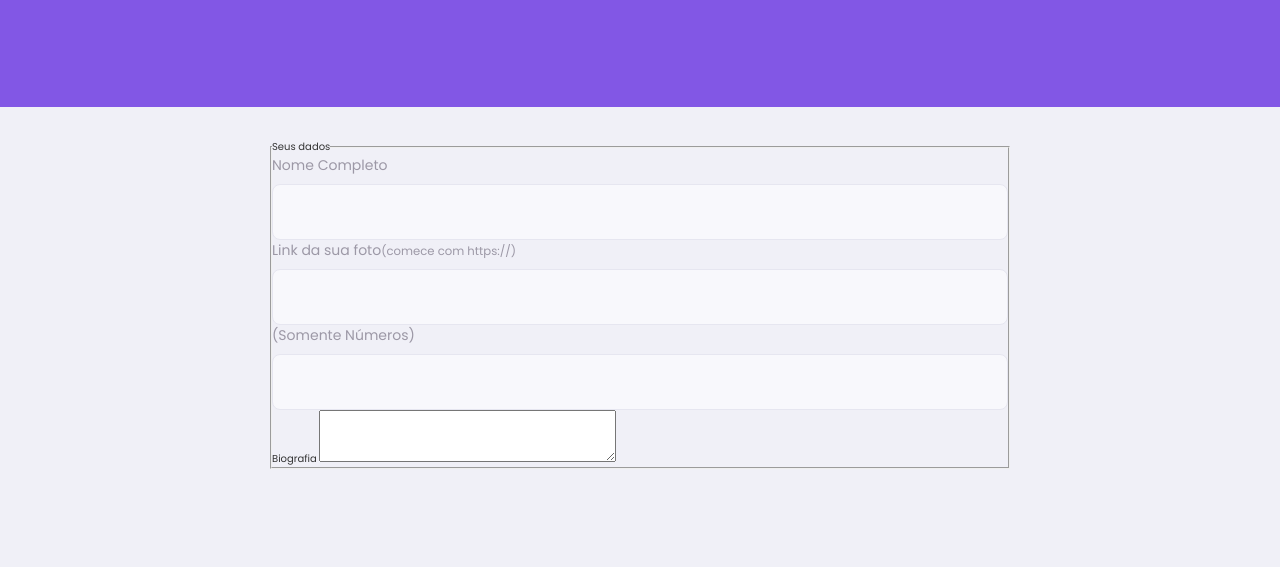
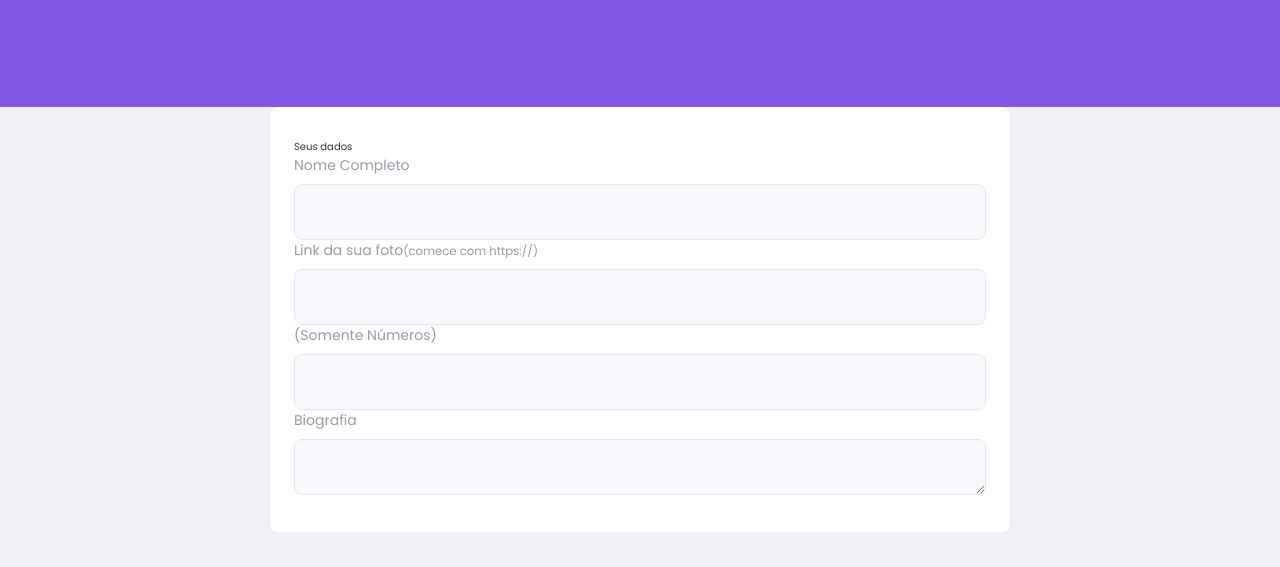
Before and after one commit to Treguas/Next-Level-Week-2, a plain HTML site: page give-classes.html in a window 1280 px wide. Shown: the part 233-800 px from the top of the page. Drawn offline with Linux system fonts and the light colour scheme.

Commit message:
css give-classes

```diff
--- a/css/page-give-classes.css
+++ b/css/page-give-classes.css
@@ -1,5 +1,14 @@
 body {
     color:#333;
+}
+
+#page-give-classes main {
+    background: var(--color-box-base);
+    width: 100%;
+    max-width: 74rem;
+    border-radius: .8rem;
+    margin: -3.2rem auto 3.2rem;
+    padding-top: 6.4rem;
 }
 
 #page-give-classes #container {
@@ -48,13 +57,15 @@ body {
     }
 
 .select-block label,
-.input-block label {
+.input-block label,
+.textarea-block label {
     font-size: 1.4rem;
     color: var(--color-text-complement);
 }
 
 .input-block input,
-.select-block select {
+.select-block select,
+.textarea-block textarea {
     width: 100%;
     height: 5.6rem;
     margin-top: 0.8rem;
@@ -66,11 +77,13 @@ body {
     font: 1.6rem Archivo;
 }
 
-.input-block {
+.input-block,
+.textarea-block {
     position: relative;
 }
 
-.input-block:focus-within::after {
+.input-block:focus-within::after,
+.textarea-block:focus-within::after {
     content: "";
     width: calc(100% - 3.2rem);
     height: 2px;
@@ -83,6 +96,11 @@ body {
 #page-give-classes main {
     margin: 3.2rem auto;
     width: 90%;
+}
+
+#page-give-classes fieldset {
+    border: none;
+    padding: 0 2.4rem;
 }
 
 @media (min-width: 700px) {
@@ -118,3 +136,4 @@ body {
         max-width: 740px;
         margin: 0 auto;
     }
+}
```
